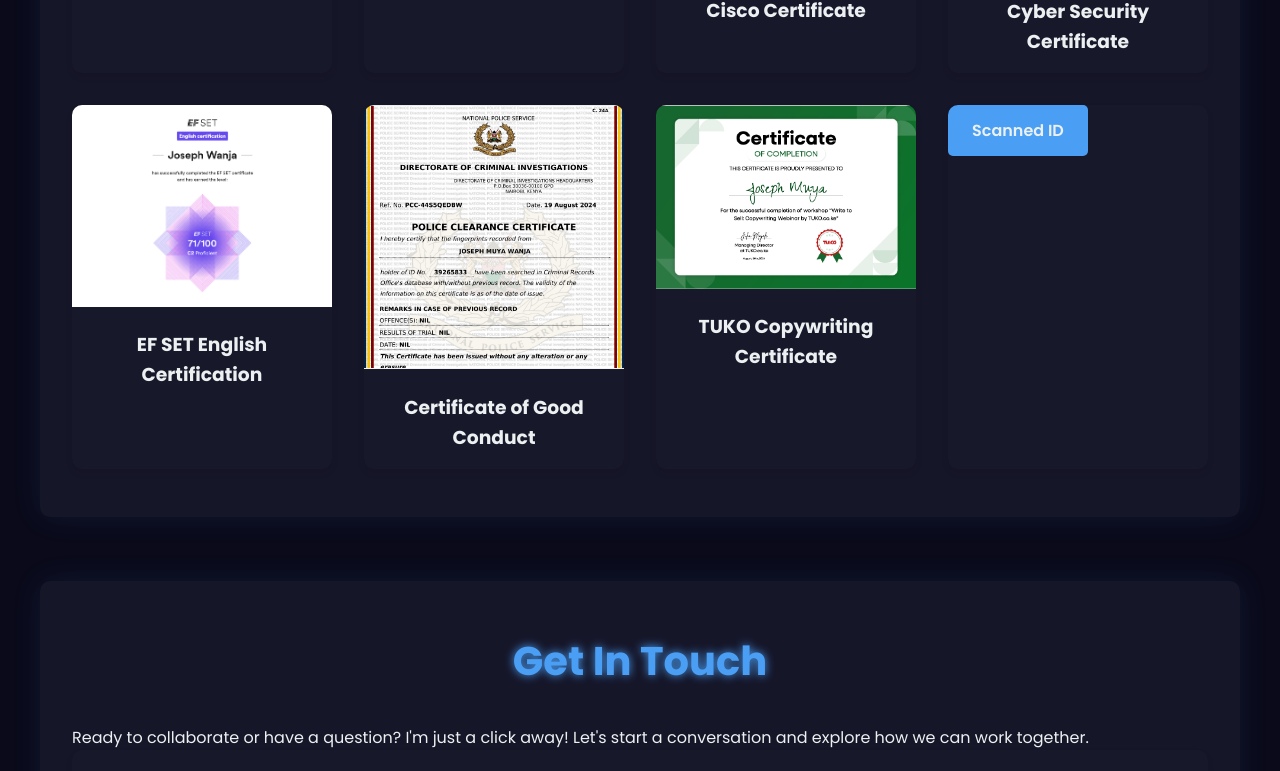
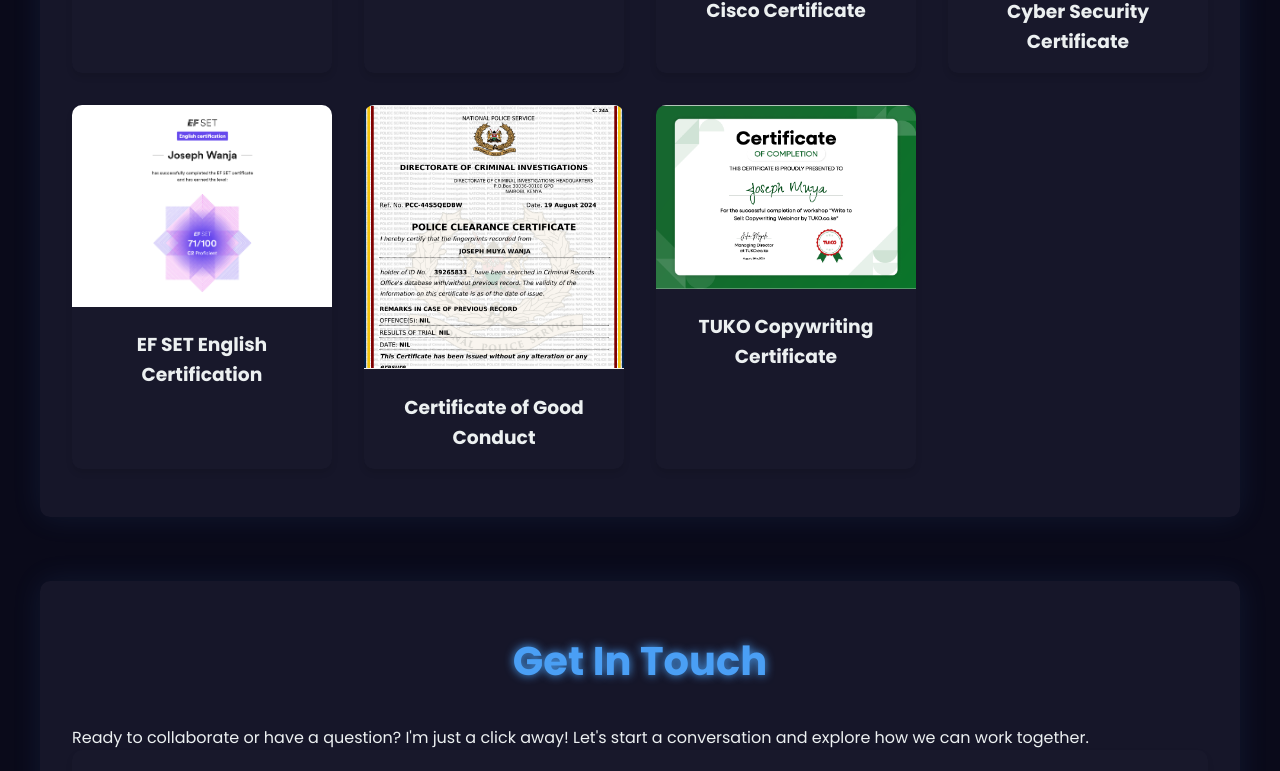
Before and after one commit to josephmuya7/myPortfolioWebsite, a website: page index.html in a window 1280 px wide. Shown: the part 4586-5357 px from the top of the page. Drawn offline with Linux system fonts and the light colour scheme.

Commit message:
minor change

```diff
--- a/index.html
+++ b/index.html
@@ -267,10 +267,6 @@
                     </div>
                     <h3>TUKO Copywriting Certificate</h3>
                 </div>
-
-            <div class="certificate-item">
-                <a href="https://www.mediafire.com/file/zildl71yrl6n4b5/scanned_id.pdf/file" download class="btn">Scanned ID</a>
-            </div>
         </section>
 
         <section id="contact">
```
